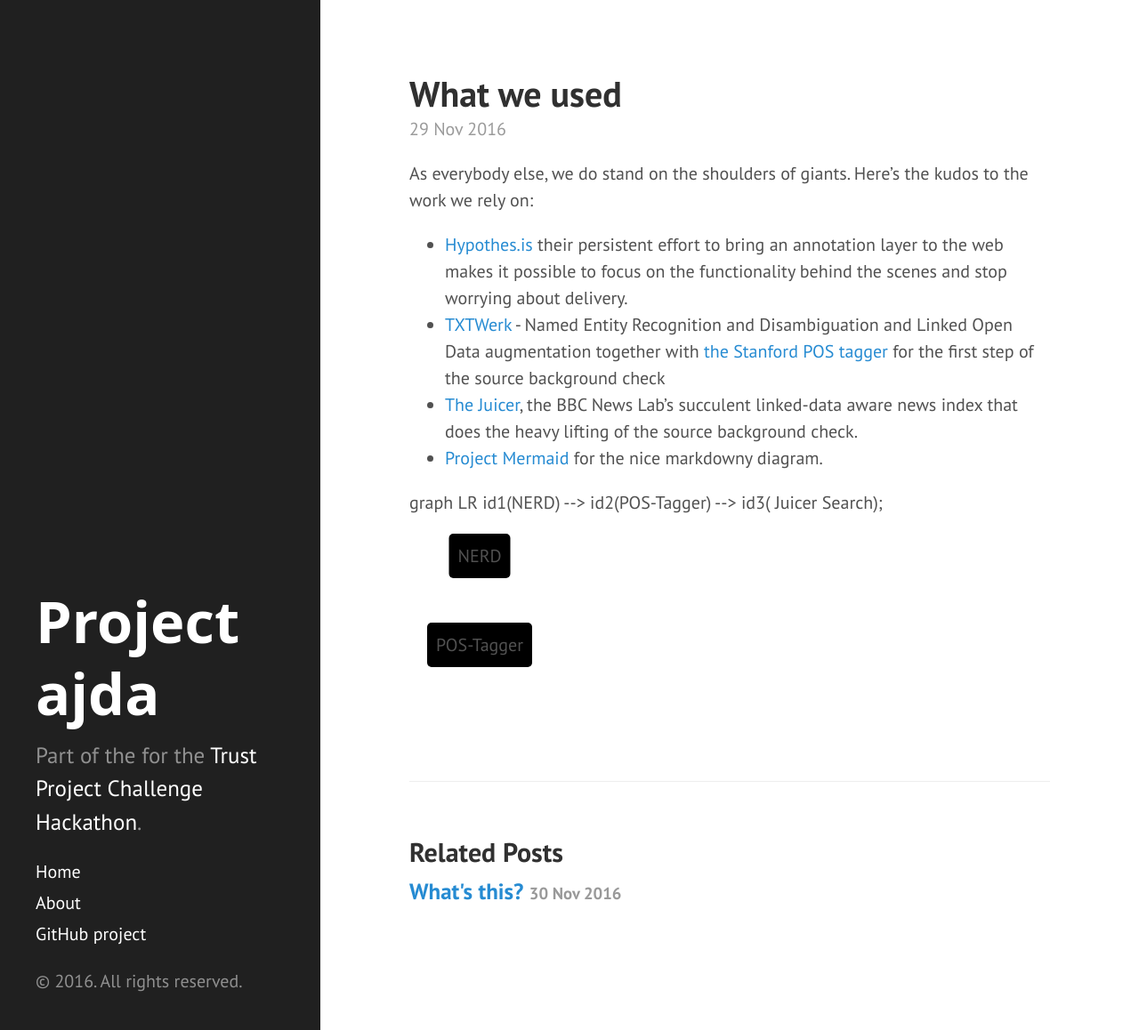
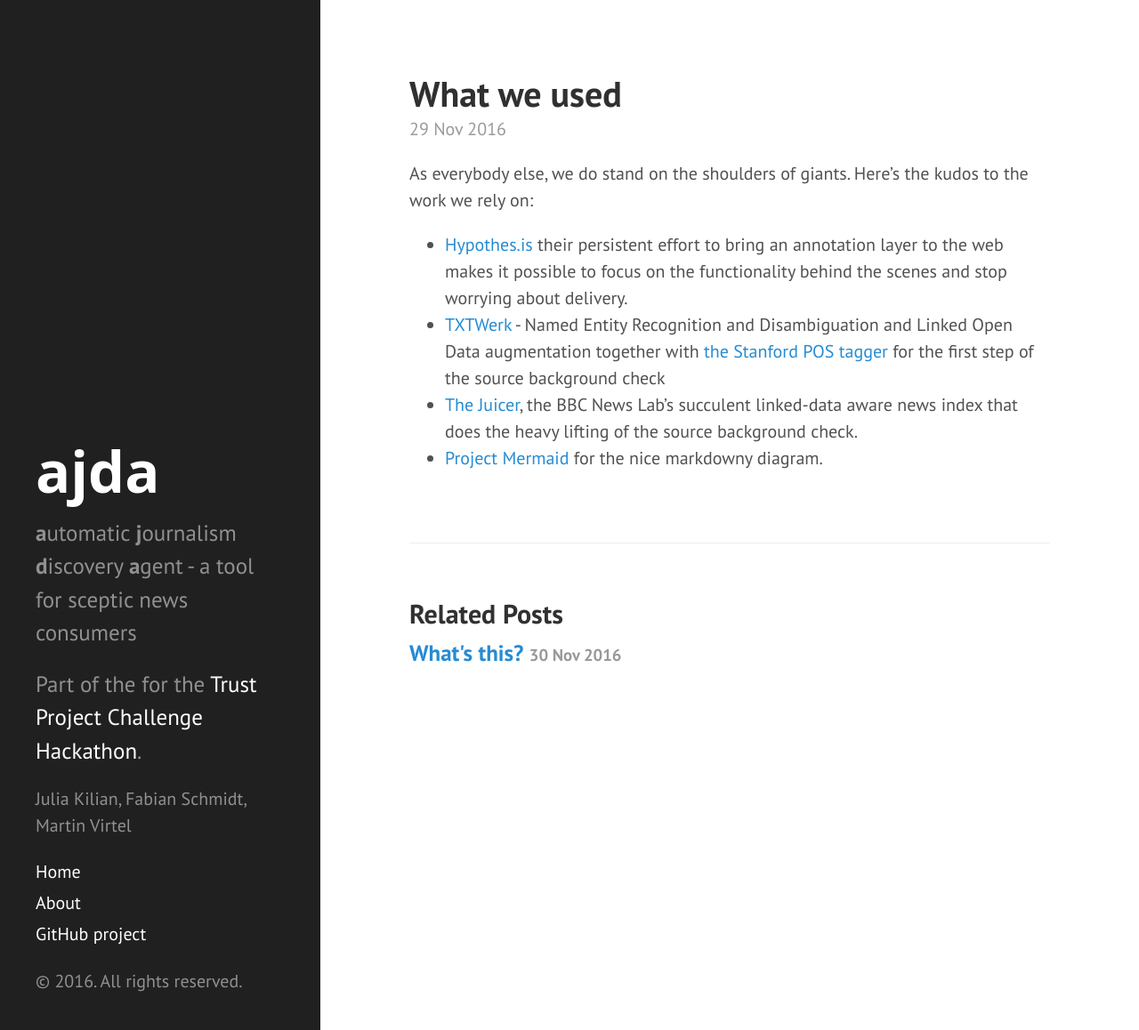
Before and after one commit to dpa-newslab/fidt, a Jekyll site: the page built from _posts/2016-11-29-what-we-used.md, in a window 1280 px wide and 1158 px high. Shown: the whole window at 89% size. Built offline with Jekyll 4.4.1, drawn with Linux system fonts in a browser that asks for light colours.

Commit message:
first page, author, etc

```diff
--- a/_config.yml
+++ b/_config.yml
@@ -6,8 +6,8 @@
 permalink:        pretty
 
 # Setup
-title:            Project ajda
-tagline:          'A tool for news sceptics'
+title:            ajda
+tagline:          '<b>a</b>utomatic <b>j</b>ournalism <b>d</b>iscovery <b>a</b>gent - a tool for sceptic news consumers'
 description:      'Part of the for the <a href="http://bbcnewslabs.co.uk/projects/trust-project-challenge/">Trust Project Challenge Hackathon</a>. '
 url:              https://dpa-newslab.github.io/ajda
 baseurl:          /ajda/
--- a/_includes/sidebar.html
+++ b/_includes/sidebar.html
@@ -6,7 +6,9 @@
           {{ site.title }}
         </a>
       </h1>
+      <p class="lead">{{ site.tagline }}</p>
       <p class="lead">{{ site.description }}</p>
+      <p class="authors"> {{ site.author.name }}</p>
     </div>
 
     <nav class="sidebar-nav">
--- a/_posts/2016-11-29-what-we-used.md
+++ b/_posts/2016-11-29-what-we-used.md
@@ -10,7 +10,10 @@
   - [The Juicer](http://bbcnewslabs.co.uk/projects/juicer/), the BBC News Lab's succulent linked-data aware news index that does the heavy lifting of the source background check.
   - [Project Mermaid](https://github.com/knsv/mermaid) for the nice markdowny diagram.
 
-<div class="mermaid">
+<!-- <div class="mermaid">
 graph LR
-   id1(NERD) --> id2(POS-Tagger) --> id3( Juicer Search);
+   id1(NERD)
+
+
 </div>
+-->
--- a/index.html
+++ b/index.html
@@ -18,6 +18,7 @@
   {% endfor %}
 </div>
 
+{% if paginator.next_page or paginator.previous_page %}
 <div class="pagination">
   {% if paginator.next_page %}
     <a class="pagination-item older" href="{{ site.baseurl }}page{{paginator.next_page}}">Older</a>
@@ -34,3 +35,4 @@
     <span class="pagination-item newer">Newer</span>
   {% endif %}
 </div>
+{% endif %}
```
Also changed, not shown: _posts/2016-11-30-intro.md (+3 -30 lines).
